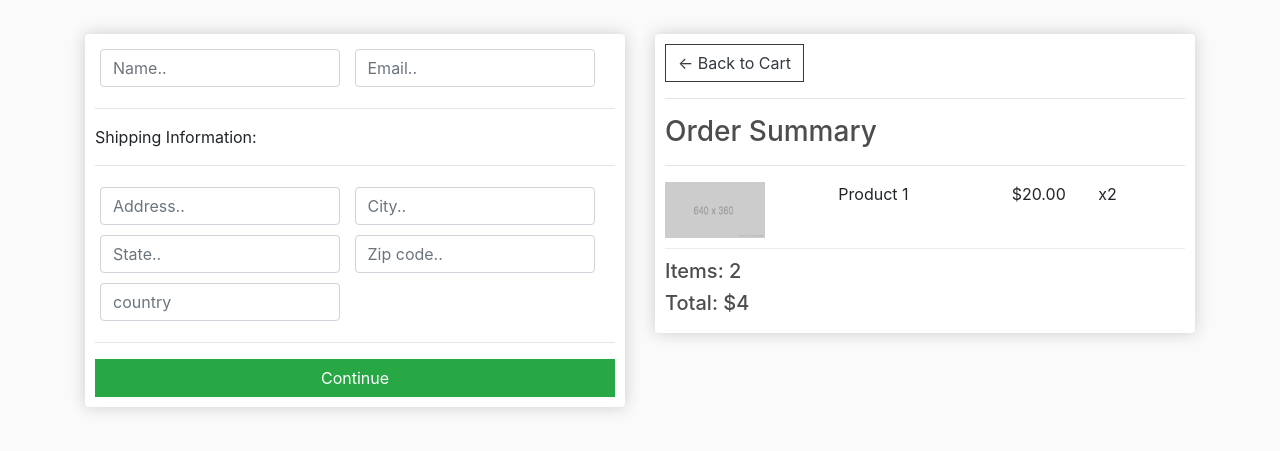
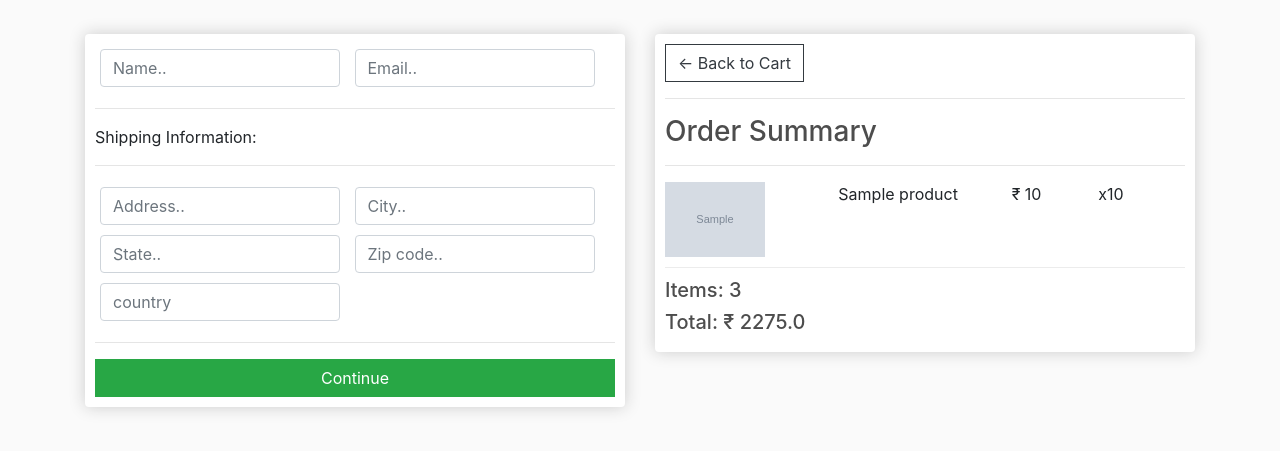
Before and after one commit to Adarsh00077/E-commerce-site, a Django app: template ecommerce/store/templates/store/checkout.html in a window 1280 px wide. Shown: the part 57-508 px from the top of the page. Run offline with Django 3.2, Linux system fonts and the light colour scheme; data comes from the database, SQL or seed files in the repository; tables that the repository leaves empty hold one stand-in row (values such as "Sample post"); the template is opened without the code that fills it: values that come from a table or form of the project are taken from there, most other values are stand-ins (such as "Sample title", 1, 10 or a date in 2020); grey boxes marked "Sample" are stand-in pictures; some libraries are stand-ins or nearby versions.

Commit message:
Checkout Rendering

```diff
--- a/ecommerce/store/templates/store/checkout.html
+++ b/ecommerce/store/templates/store/checkout.html
@@ -53,14 +53,16 @@
 				<hr>
 				<h3>Order Summary</h3>
 				<hr>
+            {% for item in items %}
 				<div class="cart-row">
-					<div style="flex:2"><img class="row-image" src="{% static 'images/placeholder.png' %}"></div>
-					<div style="flex:2"><p>Product 1</p></div>
-					<div style="flex:1"><p>$20.00</p></div>
-					<div style="flex:1"><p>x2</p></div>
+					<div style="flex:2"><img class="row-image" src="{{item.product.imageURL}}"></div>
+					<div style="flex:2"><p>{{item.product.name}}</p></div>
+					<div style="flex:1"><p> &#x20B9 {{item.product.price}}</p></div>
+					<div style="flex:1"><p>x{{item.quantity}}</p></div>
 				</div>
-				<h5>Items:   2</h5>
-				<h5>Total:   $4</h5>
+            {% endfor %}
+				<h5>Items:   {{order.get_cart_items}}</h5>
+				<h5>Total: &#x20B9  {{order.get_cart_total}}</h5>
 			</div>
 		</div>
 	</div>
```
